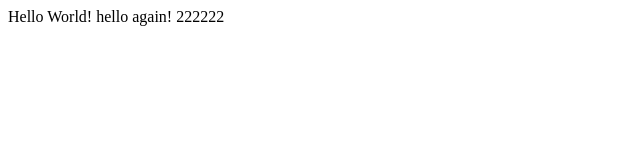
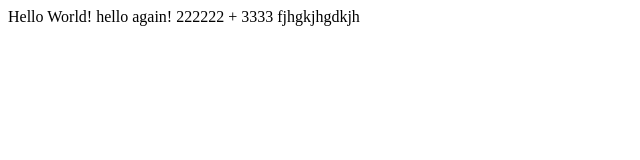
Before and after one commit to vital1312/lecture0, a plain HTML site: page index.html in a window 1280 px wide. Shown: the whole page, without its empty margins (0-640 px from the left). Drawn offline with Linux system fonts and the light colour scheme.

Commit message:
fjhgkjhgdkjh

```diff
--- a/index.html
+++ b/index.html
@@ -5,5 +5,6 @@
 </head>
 <body>
 	Hello World! hello again! 222222
+	+ 3333 fjhgkjhgdkjh
 </body>
 </html>
```
